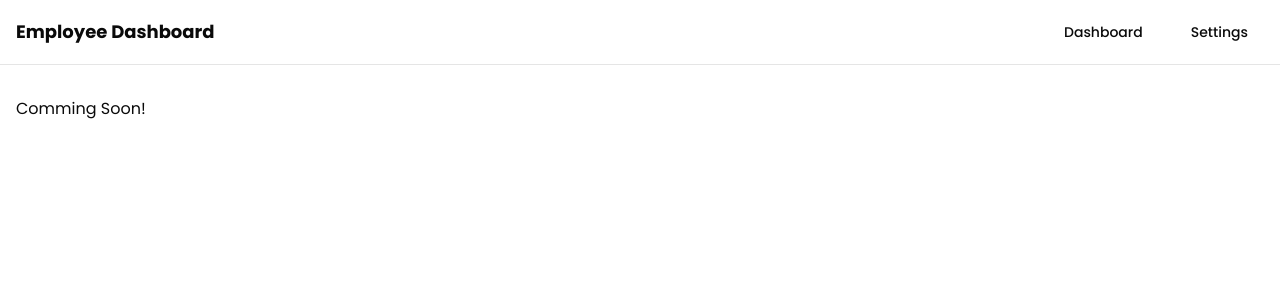
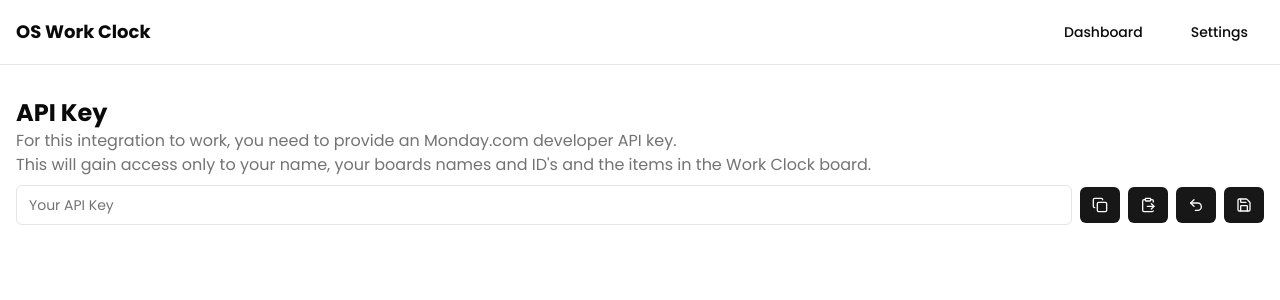
Before and after one commit to barakgoren/monday-wc-integration, a Next.js app: page /settings in a window 1280 px wide. Shown: the top 300 px of the page. Built offline with nearby package versions, Linux system fonts and the light colour scheme.

Commit message:
Start building Settings page, add API key set up

```diff
--- a/app/layout.tsx
+++ b/app/layout.tsx
@@ -3,6 +3,7 @@ import { Poppins } from "next/font/google";
 import "./globals.css";
 import Link from "next/link";
 import { Button } from "@/components/ui/button";
+import { ToastContainer } from "react-toastify";
 
 const poppins = Poppins({
   subsets: ["latin"], // Choose your subsets
@@ -28,7 +29,7 @@ export default function RootLayout({
             <div className="container mx-auto px-4">
               <nav className="flex items-center justify-between h-16">
                 <Link href="/" className="text-lg font-semibold">
-                  Employee Dashboard
+                  OS Work Clock
                 </Link>
                 <div className="flex items-center space-x-4">
                   <Button variant={"ghost"} asChild>
@@ -41,6 +42,7 @@ export default function RootLayout({
               </nav>
             </div>
           </header>
+          <ToastContainer />
           <main className="flex-grow container mx-auto px-4 py-8">
             {children}
           </main>
--- a/app/page.tsx
+++ b/app/page.tsx
@@ -12,6 +12,7 @@ import UnauthorizedPopup from "@/components/unauthorized-popup";
 import TokenPopup from "@/components/token-popup";
 import useGlobalPopup from "@/store/useGlobalPopup";
 import { useAuthStore } from "@/store/useAuthStore";
+import { log } from "console";
 
 const views = [
   { value: "day", label: "Day" },
@@ -22,6 +23,8 @@ const views = [
 export default function Home() {
   const openGlobalPopup = useGlobalPopup((state) => state.openPopup);
   const token = useAuthStore((state) => state.token);
+  const logUserIn = useAuthStore((state) => state.login);
+  const user = useAuthStore((state) => state.user);
   const [dateRange, setDateRange] = useState<DateRange | undefined>({
     from: new Date(2023, 0, 1),
     to: new Date(2023, 11, 31),
@@ -32,28 +35,25 @@ export default function Home() {
     mondayService
       .getWCData()
       .then((data) => {
+        logUserIn({ name: data.me });
         setData(data.byMonthOrder);
       })
       .catch((error) => {
-        console.log({ error });
-
         openGlobalPopup();
       });
   }, [token]);
   return (
     <div className="space-y-4">
-      <h1 className="text-2xl font-bold">Employee Work Clock Summary</h1>
+      <h1 className="text-2xl font-bold">
+        Welcome back{user && `, ${user?.name}`}!
+      </h1>
       <p className="text-muted-foreground">
         View employee work hours by day, week, month, or project
       </p>
-      <div className="flex flex-col sm:flex-row justify-between gap-4">
+      <TokenPopup />
+      <div className="flex justify-between gap-4">
         <DateRangePicker />
-        <TokenPopup />
-        <Tabs
-          value={"day"}
-          onValueChange={() => {}}
-          className="w-full sm:w-auto"
-        >
+        <Tabs value={"day"} onValueChange={() => {}}>
           <TabsList>
             {views.map((v) => (
               <TabsTrigger key={v.value} value={v.value}>
--- a/app/settings/page.tsx
+++ b/app/settings/page.tsx
@@ -1,7 +1,107 @@
-import React from 'react'
+"use client";
+
+import React from "react";
+import { Copy, ClipboardPaste, SaveIcon, Undo2 } from "lucide-react";
+import { Button } from "@/components/ui/button";
+import { Input } from "@/components/ui/input";
+import { Label } from "@/components/ui/label";
+import { toast, ToastOptions } from "react-toastify";
+
+const toastOptions: ToastOptions = {
+  position: "top-center",
+  autoClose: 5000,
+  hideProgressBar: true,
+  closeOnClick: false,
+  pauseOnHover: true,
+  draggable: true,
+  progress: undefined,
+  theme: "dark",
+  onClick: (e) => {
+    toast.dismiss();
+  },
+};
 
 export default function SettingsPage() {
+  const defaultToken = localStorage.getItem("token");
+  const [token, setToken] = React.useState<string | null>(null);
+
+  const handleActions = (action: "copy" | "paste" | "undo" | "save") => {
+    toast.dismiss();
+    switch (action) {
+      case "copy":
+        navigator.clipboard.writeText(token ?? "");
+        toast("Copied to clipboard", toastOptions);
+        break;
+      case "paste":
+        navigator.clipboard.readText().then((text) => setToken(text));
+        toast("Pasted successfully", toastOptions);
+        break;
+      case "undo":
+        setToken(defaultToken || "");
+        toast("Undo made", toastOptions);
+        break;
+      case "save":
+        if (!token) return;
+        localStorage.setItem("token", token);
+        toast("Saved successfully", toastOptions);
+        break;
+    }
+  };
   return (
-    <div>Comming Soon!</div>
-  )
+    <div>
+      <h1 className="text-2xl font-bold">API Key</h1>
+      {/* Description */}
+      <p className="text-muted-foreground">
+        For this integration to work, you need to provide an Monday.com
+        developer API key. <br />
+        This will gain access only to your name, your boards names and ID's and
+        the items in the Work Clock board.
+      </p>
+      <div className="flex items-center space-x-2">
+        <div className="grid flex-1 gap-2 my-2">
+          <Label htmlFor="link" className="sr-only">
+            Link
+          </Label>
+          <Input
+            id="token"
+            placeholder="Your API Key"
+            value={token ?? defaultToken ?? ""}
+            onChange={(e) => setToken(e.target.value)}
+          />
+        </div>
+        <Button
+          size="sm"
+          className="px-3"
+          onClick={handleActions.bind(null, "copy")}
+        >
+          <span className="sr-only">Copy</span>
+          <Copy />
+        </Button>
+        <Button
+          size="sm"
+          className="px-3"
+          onClick={handleActions.bind(null, "paste")}
+        >
+          <span className="sr-only">Paste</span>
+          <ClipboardPaste />
+        </Button>
+        <Button
+          size="sm"
+          className="px-3"
+          onClick={handleActions.bind(null, "undo")}
+        >
+          <span className="sr-only">Undo</span>
+          <Undo2 />
+        </Button>
+        <Button
+          size="sm"
+          className="px-3"
+          onClick={handleActions.bind(null, "save")}
+        >
+          <span className="sr-only">Save</span>
+          <SaveIcon />
+        </Button>
+      </div>
+    </div>
+  );
 }
--- a/components/ui/date-range-picker.tsx
+++ b/components/ui/date-range-picker.tsx
@@ -20,14 +20,14 @@ export function DateRangePicker({
   const [date, setDate] = React.useState<DateRange | undefined>();
 
   return (
-    <div className={cn("grid gap-2", className)}>
+    <div className={cn("flex-1 max-w-[300px]", className)}>
       <Popover>
         <PopoverTrigger asChild>
           <Button
             id="date"
             variant={"outline"}
             className={cn(
-              "w-[300px] justify-start text-left font-normal",
+              "justify-start text-left w-full font-normal",
               !date && "text-muted-foreground"
             )}
           >
--- a/eslint.config.mjs
+++ b/eslint.config.mjs
@@ -16,6 +16,7 @@ const eslintConfig = [
       "react/react-in-jsx-scope": "off",
       "react/prop-types": "off",
       "@typescript-eslint/no-unused-vars": "warn",
+      "@typescript-eslint/no-explicit-any": "off",
     },
   }),];
 
--- a/package.json
+++ b/package.json
@@ -26,6 +26,7 @@
     "react-day-picker": "^9.4.4",
     "react-dom": "^19.0.0",
     "react-draggable": "^4.4.6",
+    "react-toastify": "^11.0.2",
     "tailwind-merge": "^2.6.0",
     "tailwindcss-animate": "^1.0.7",
     "zustand": "^5.0.2"
--- a/services/monday.service.ts
+++ b/services/monday.service.ts
@@ -23,6 +23,9 @@ type BoardItem = {
 };
 
 type InputObject = {
+    me: {
+        name: string;
+    };
     boards: {
         items_page: {
             items: BoardItem[];
@@ -45,6 +48,7 @@ export type MondayData = {
     defaultOrder: ReducedResult;
     byMonthOrder: DataPerMonth[];
     byDayOrder: DataPerDay;
+    me: string;
 }
 
 const queries = {
@@ -222,6 +226,7 @@ function reduceObjectToMonthlyData(input: InputObject): MondayData {
     }).reverse();
 
     returnData.byMonthOrder = months;
+    returnData.me = input.me.name;
 
     return returnData;
 
--- a/store/useAuthStore.ts
+++ b/store/useAuthStore.ts
@@ -1,13 +1,19 @@
 import { create } from 'zustand';
 
 interface AuthState {
+    user: { name: string } | null;
     token: string | null;
+    login: (user: { name: string }) => void;
     checkToken: () => void;
     setToken: (token: string) => void;
 }
 
 export const useAuthStore = create<AuthState>((set) => ({
     token: null,
+    user: null,
+    login: (user) => {
+        set({ user });
+    },
     setToken: (token) => {
         localStorage.setItem('token', token);
         set({ token });
```
Also changed, not shown: 1 other file (tests, documents, lock files or other folders).
